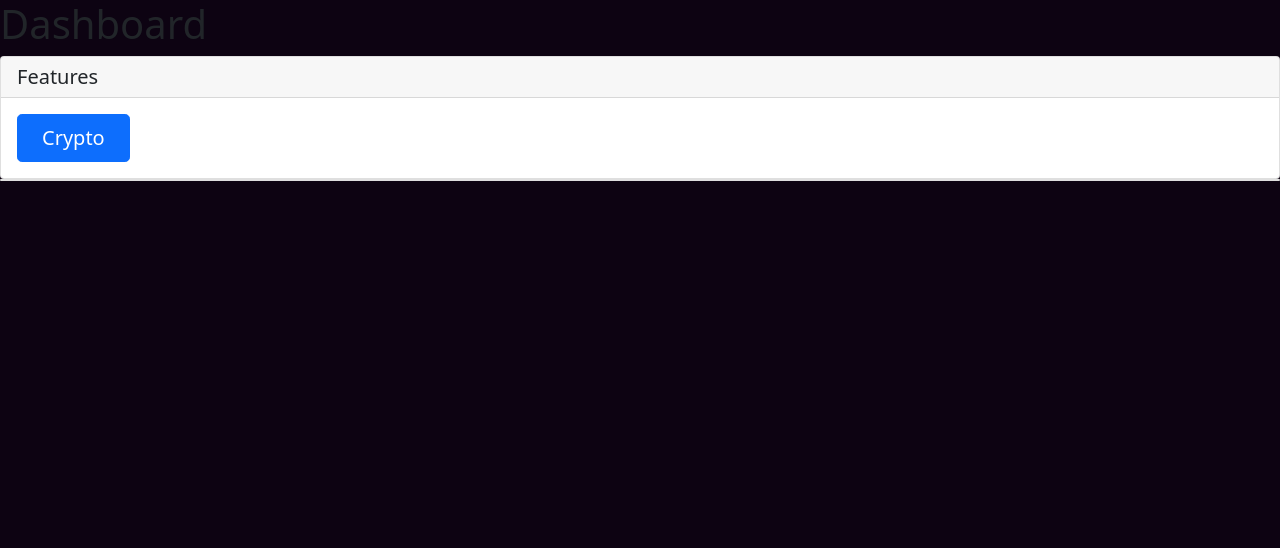
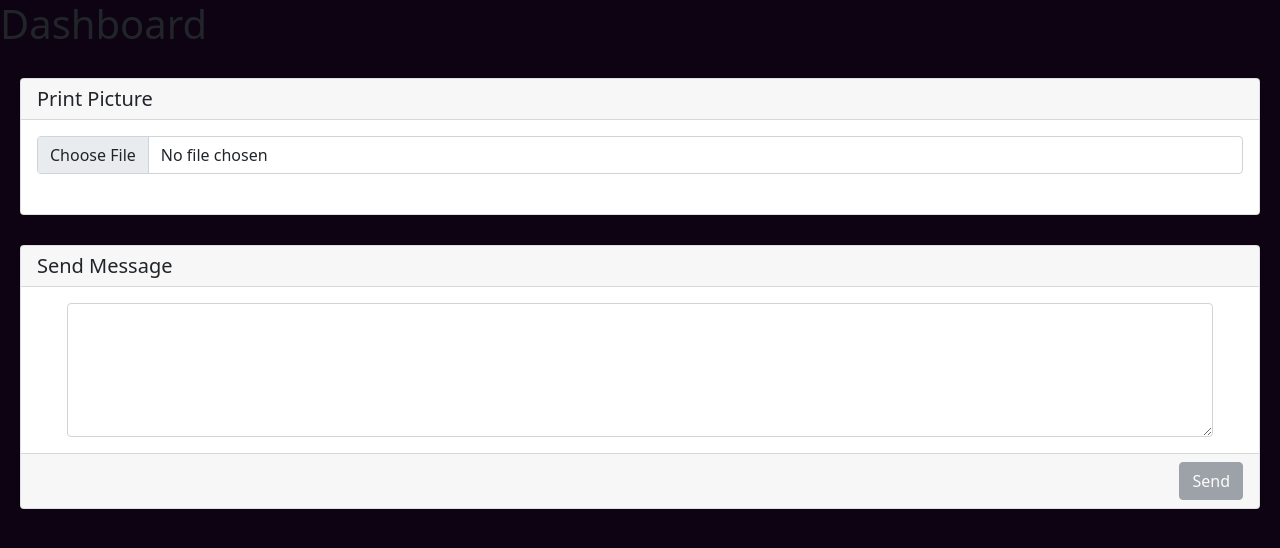
Before and after one commit to seancarroll1999/Thermal_2.0, a Flask app: page /Dashboard in a window 1280 px wide. Shown: the top 548 px of the page. Run offline with Flask 2, Linux system fonts and the light colour scheme; the visitor is signed in with stand-in values (Sample User, id 1).

Commit message:
Image Send Working

```diff
--- a/Logic/core.py
+++ b/Logic/core.py
@@ -1,5 +1,11 @@
+from Logic.Printer.test_printer import Test_Printer
+
 def printMorningMessage():
     return "Morning Message"
 
 def printCrypto():
     return "Crypto"
+
+def printImage(base64Image):
+    x = Test_Printer()
+    return x.print_base64_image(base64Image)
--- a/Routes/WebController.py
+++ b/Routes/WebController.py
@@ -1,6 +1,7 @@
 from flask import Blueprint, Flask, render_template, request, redirect, url_for, session
 from datetime import datetime, timedelta
 from Logic.api import *
+from Logic.core import *
 
 app = Flask(__name__)
 app.secret_key = "SECRETKEY"
@@ -43,6 +44,17 @@ def Logout():
     session.pop('id', None)
     return redirect(url_for('Login'))
 
+@app.route("/SendImage", methods=['POST'])
+def sendImage():
+    if 'loggedin' in session and request.method == "POST" and 'img' in request.form:
+        if request.method == "POST" and 'img' in request.form:
+            status = printImage(request.form['img'])
+            return status
+
+    return "Error"
+
+
+
 ###   API
 @app.route("/API/v1/<string:key>/<string:methodName>")
 def api(key, methodName):
--- a/Routes/static/scripts/Dashboard.js
+++ b/Routes/static/scripts/Dashboard.js
@@ -0,0 +1,90 @@
+var imageUpload = document.getElementById("customFile");
+var textArea = document.getElementById("message-text-area");
+var sendImageButton = document.getElementById("print-image");
+var cancelImageButton = document.getElementById("cancel-image");
+var imagePreview = document.getElementById("file-upload-image");
+var imageUploadFooter = document.getElementById("photo-upload-footer");
+var dangerAlert = document.getElementById("danger-alert");
+var successAlert = document.getElementById("success-alert");
+
+imageUpload.addEventListener("change", (e) => {
+    // get a reference to the file
+    const file = e.target.files[0];
+    console.log(file)
+    var fileType = file.type.split("/")[0]
+    if(fileType == "image"){
+      dangerAlert.style.display = "none";
+      // encode the file using the FileReader API
+      const reader = new FileReader();
+      reader.onloadend = () => {
+        // use a regex to remove data url part
+        var base64String = "";
+        base64String = reader.result;
+        imagePreview.setAttribute('src', base64String);
+        imageUploadFooter.style.display = "block";
+      };
+      reader.readAsDataURL(file);
+    } else {
+      dangerAlert.textContent = "Error - Please select an image";
+      dangerAlert.style.display = "block";
+    }
+  });
+
+  textArea.addEventListener("keyup", ({key}) => {
+    if(key == "Enter"){
+      CheckTextAreaLines(textArea);
+    }
+  });
+
+  textArea.addEventListener("change", (e) => {
+    var lines = (textArea.value.match(/\n/g) || '').length + 1
+    var maxLines = textArea.rows;
+
+    if(lines+1 < maxLines){
+      textArea.rows = lines+1;
+    }
+  });
+
+  function CheckTextAreaLines(textarea){
+    var lines = (textarea.value.match(/\n/g) || '').length + 1
+    var maxLines = textarea.rows;
+    if(lines >= maxLines){
+      textarea.rows++;
+    }
+  }
+
+  sendImageButton.addEventListener("click", (e) => {
+      var base64String = imagePreview.src
+        .replace("data:", "")
+        .replace(/^.+,/, "");
+
+      if (base64String != "")
+      {
+        var formData = new FormData();
+        formData.append("img", base64String);
+        var xmlHttp = new XMLHttpRequest();
+        xmlHttp.onreadystatechange = function()
+        {
+            if(xmlHttp.readyState == 4 && xmlHttp.status == 200)
+            {
+                if(xmlHttp.responseText == "Done"){
+                  successAlert.textContent = "Success - Image printing";
+                  successAlert.style.display = "block";
+                  removeImagePreview();
+                }
+            }
+        }
+        xmlHttp.open("post", "/SendImage");
+        xmlHttp.send(formData);
+      }
+  });
+
+  cancelImageButton.addEventListener("click", (e) => {
+    successAlert.style.display = "none";
+    dangerAlert.style.display = "none";
+    removeImagePreview();
+  });
+
+  function removeImagePreview(){
+    imagePreview.src = "";
+  }
--- a/Routes/static/styles/Dashboard.css
+++ b/Routes/static/styles/Dashboard.css
@@ -2,3 +2,38 @@ body
 {
     background-color: #0d0312;
 }
+
+.card
+{
+    margin: 30px 20px;
+}
+
+#file-upload-image
+{
+    max-width: 90%;
+    padding-left: 5%;
+    padding-right: 5%;
+    margin-top: 20px;
+}
+
+.card-footer
+{
+    text-align: right;
+}
+
+#photo-upload-footer
+{
+    display: none;
+}
+
+#message-text-area
+{
+    max-width: 95%;
+    margin-right: 2.5%;
+    margin-left: 2.5%;
+}
+
+.alert{
+    margin: 30px 20px;
+    display: none;
+}
--- a/Routes/templates/Dashboard.html
+++ b/Routes/templates/Dashboard.html
@@ -15,14 +15,37 @@
     <div id="content">
         <h1>Dashboard</h1>
 
-        <div class="card">
-            <h5 class="card-header">Features</h5>
-            <div class="card-body">
-                <a href="" class="btn btn-lg px-4 btn-primary">Crypto</a>
-            </div>
+        <div id="danger-alert" class="alert alert-danger" role="alert">
+            Danger
+        </div>
+
+        <div id="success-alert" class="alert alert-success" role="alert">
+            Danger
         </div>
 
         <div class="card">
+            <h5 class="card-header">Print Picture</h5>
+            <div class="card-body">
+                <input type="file" class="form-control" id="customFile" />
+                <img id="file-upload-image" src="" alt="">
+            </div>
+
+            <div id="photo-upload-footer" class="card-footer text-right">
+                <button id="cancel-image" type="button" class="btn btn-secondary">Cancel</button>
+                <button id="print-image" type="button" class="btn btn-secondary">Print</button>
+            </div>
+
+        </div>
+
+        <div class="card">
+            <h5 class="card-header">Send Message</h5>
+            <div class="card-body">
+                <textarea class="form-control" id="message-text-area" rows="5"></textarea>
+            </div>
+
+            <div id="message-upload-footer" class="card-footer text-right">
+                <button type="button" disabled class="btn btn-secondary">Send</button>
+            </div>
 
         </div>
 
--- a/main.py
+++ b/main.py
@@ -3,7 +3,7 @@ from flask import Blueprint, Flask, render_template, request, redirect, url_for,
 
 from Routes.WebController import app
 
-
+from Logic.Printer.test_printer import Test_Printer
 
 
 if __name__ == "__main__":
@@ -11,3 +11,5 @@ if __name__ == "__main__":
     #x.print_image('solved.png')
     #x.feed(2)
     app.run(host='0.0.0.0')
+    #x = Test_Printer()
+    #x.print_image('test_land.png')
```
Also changed, not shown: Logic/Printer/test_printer.py (added, +40 -0 lines), Logic/Printer/printer.py (line endings or trailing spaces), Test.png (added), test_land.png (added), test_port.jpg (added).
